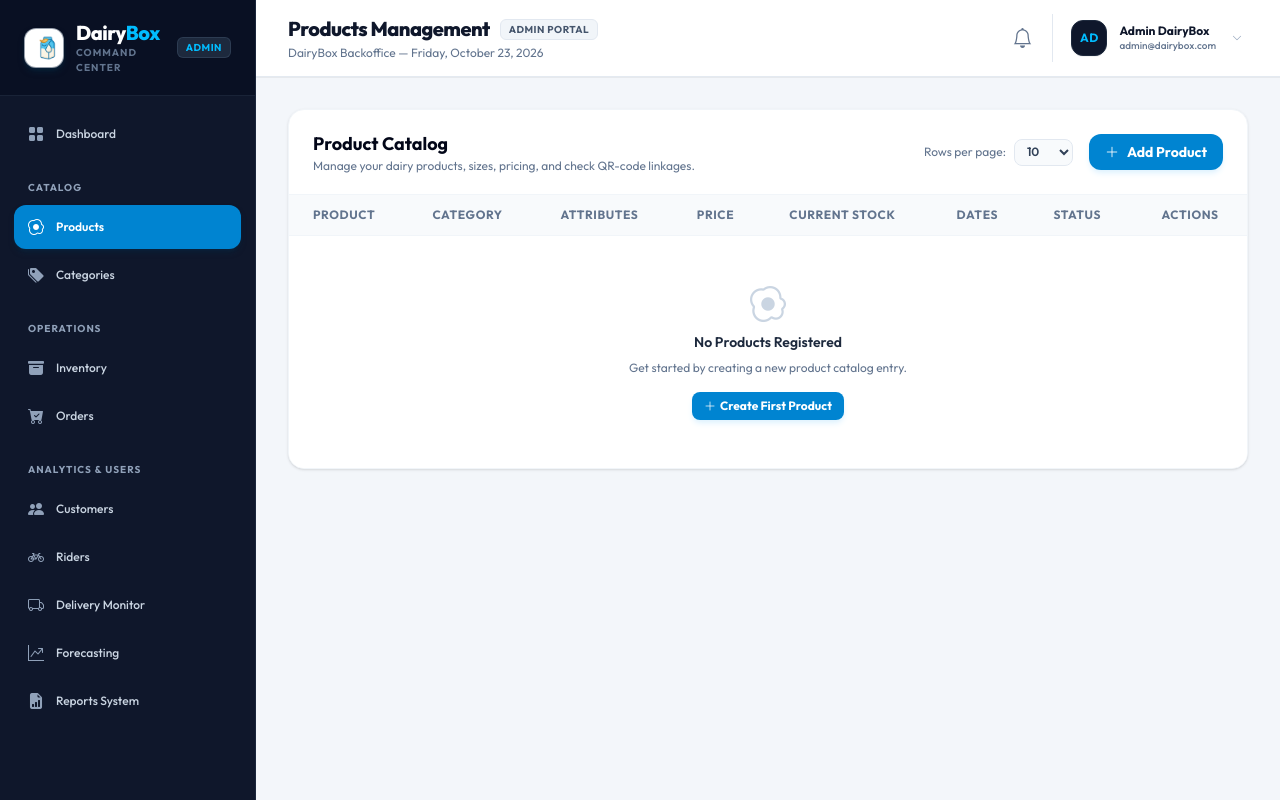
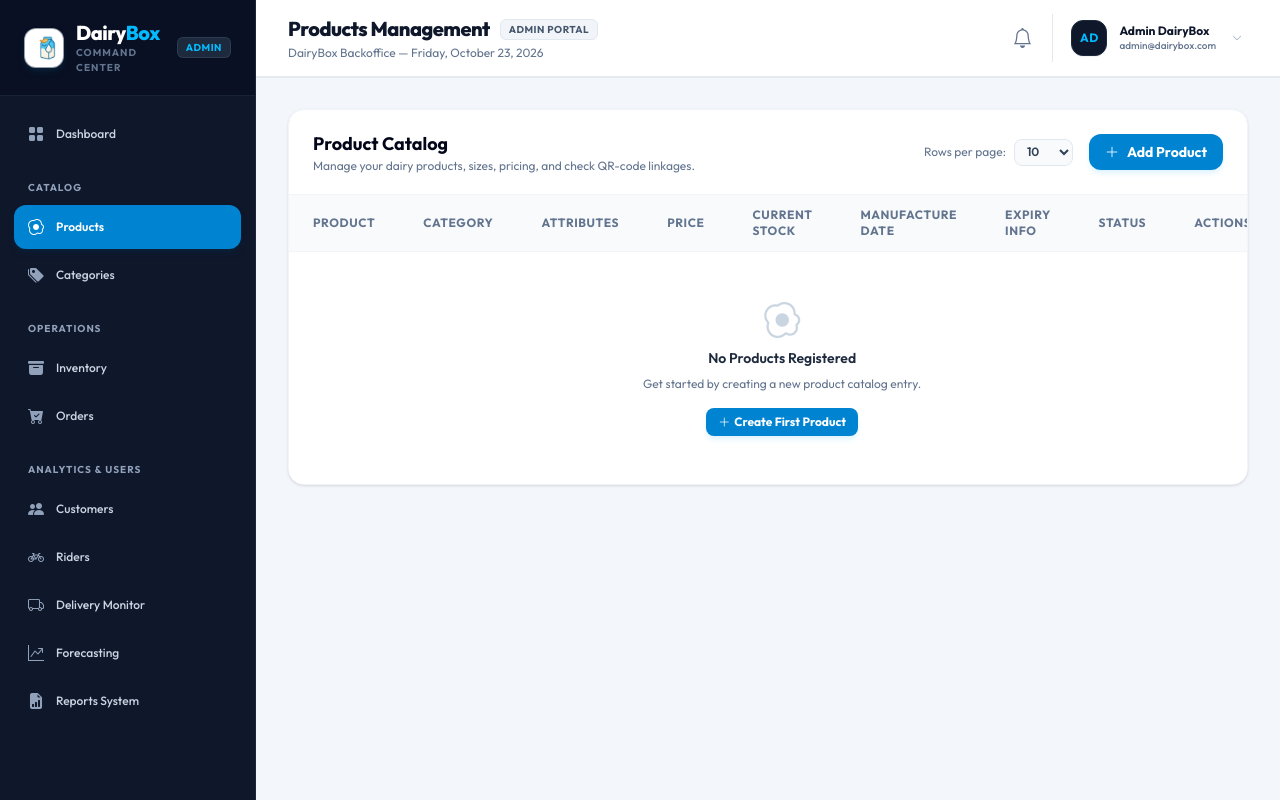
Before and after one commit to nesaii12/dairybox-app, a Laravel app: page /admin/products in a window 1280 px wide. Run offline with Laravel 12, Linux system fonts and the light colour scheme; a user stored in the database is signed in; data comes from the database, SQL or seed files in the repository; data that the repository does not hold is empty; style sheets or scripts are compiled from the project's sources; some libraries are stand-ins or nearby versions.

Commit message:
Separate Manufacture Date and Expiry Info into dedicated columns in Product Catalog

```diff
--- a/resources/views/admin/products/index.blade.php
+++ b/resources/views/admin/products/index.blade.php
@@ -40,7 +40,8 @@
                     <th scope="col" class="px-6 py-3 text-left text-xs font-bold text-slate-500 uppercase tracking-wider">Attributes</th>
                     <th scope="col" class="px-6 py-3 text-left text-xs font-bold text-slate-500 uppercase tracking-wider">Price</th>
                     <th scope="col" class="px-6 py-3 text-left text-xs font-bold text-slate-500 uppercase tracking-wider">Current Stock</th>
-                    <th scope="col" class="px-6 py-3 text-left text-xs font-bold text-slate-500 uppercase tracking-wider">Dates</th>
+                    <th scope="col" class="px-6 py-3 text-left text-xs font-bold text-slate-500 uppercase tracking-wider">Manufacture Date</th>
+                    <th scope="col" class="px-6 py-3 text-left text-xs font-bold text-slate-500 uppercase tracking-wider">Expiry Info</th>
                     <th scope="col" class="px-6 py-3 text-left text-xs font-bold text-slate-500 uppercase tracking-wider">Status</th>
                     <th scope="col" class="px-6 py-3 text-center text-xs font-bold text-slate-500 uppercase tracking-wider">Actions</th>
                 </tr>
@@ -56,7 +57,7 @@
                         $today = now()->startOfDay();
                         if ($expiryDate->lt($today)) {
                             $isExpired = true;
-                        } elseif ($expiryDate->diffInDays($today) <= 7) {
+                        } elseif ($expiryDate->lte($today->copy()->addDays(7))) {
                             $isNearExpiration = true;
                         }
                     }
@@ -119,17 +120,28 @@
                             @endif
                         </div>
                     </td>
-                    <!-- Dates -->
+                    <!-- Manufacture Date -->
                     <td class="px-6 py-4 whitespace-nowrap">
-                        <div class="flex flex-col space-y-0.5">
-                            @if($product->manufacturing_date)
-                                <span class="text-[10px] text-slate-500 font-medium">
-                                    <span class="font-bold text-slate-400">Mfg:</span> {{ \Carbon\Carbon::parse($product->manufacturing_date)->format('M d, Y') }}
-                                </span>
+                        @if($product->manufacturing_date)
+                            <div class="flex items-center space-x-1.5 text-xs font-semibold text-slate-700">
+                                <i class="bi bi-calendar2-check text-sky-500 text-xs"></i>
+                                <span>{{ \Carbon\Carbon::parse($product->manufacturing_date)->format('M d, Y') }}</span>
+                            </div>
+                        @else
+                            <span class="text-xs font-medium text-slate-400">N/A</span>
+                        @endif
+                    </td>
+                    <!-- Expiry Info -->
+                    <td class="px-6 py-4 whitespace-nowrap">
+                        <div class="flex flex-col space-y-1">
+                            @if($product->expiration_date)
+                                <div class="flex items-center space-x-1.5 text-xs font-bold {{ $isExpired ? 'text-rose-600' : ($isNearExpiration ? 'text-amber-700' : 'text-slate-800') }}">
+                                    <i class="bi bi-clock-history {{ $isExpired ? 'text-rose-500' : ($isNearExpiration ? 'text-amber-500' : 'text-emerald-500') }} text-xs"></i>
+                                    <span>{{ \Carbon\Carbon::parse($product->expiration_date)->format('M d, Y') }}</span>
+                                </div>
+                            @else
+                                <span class="text-xs font-medium text-slate-400">N/A</span>
                             @endif
-                            <span class="text-xs text-slate-700 font-semibold">
-                                <span class="font-bold text-slate-400 text-[10px]">Exp:</span> {{ $product->expiration_date ? \Carbon\Carbon::parse($product->expiration_date)->format('M d, Y') : 'N/A' }}
-                            </span>
                             @if($isExpired)
                                 <span class="inline-flex items-center w-max px-1.5 py-0.5 rounded text-[9px] font-bold bg-rose-50 text-rose-700 border border-rose-100">
                                     <i class="bi bi-x-circle mr-1"></i> Expired
@@ -361,7 +373,7 @@
                 </tr>
                 @empty
                 <tr>
-                    <td colspan="8" class="px-6 py-12 text-center">
+                    <td colspan="9" class="px-6 py-12 text-center">
                         <div class="flex flex-col items-center justify-center space-y-2">
                             <i class="bi bi-egg-fried text-4xl text-slate-300"></i>
                             <p class="text-sm font-semibold text-slate-800">No Products Registered</p>
```
